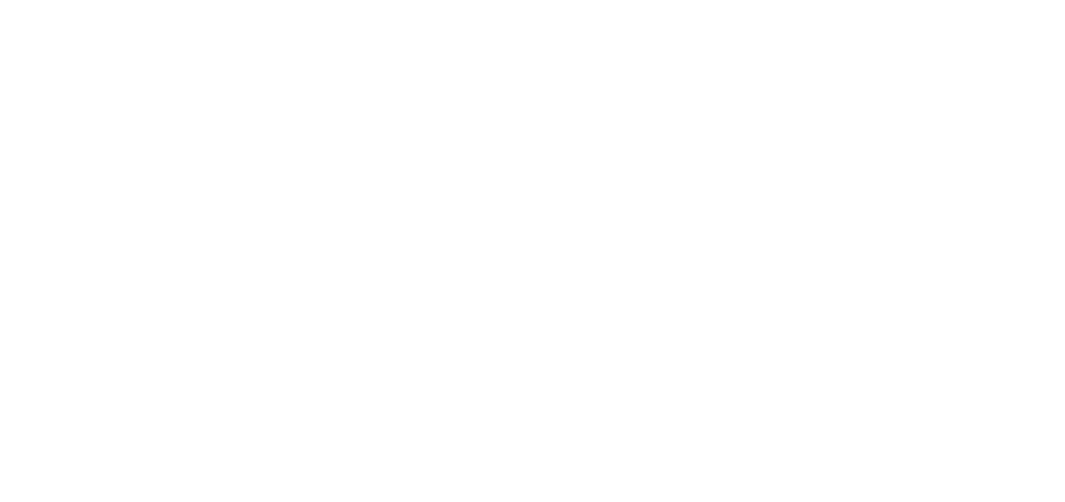
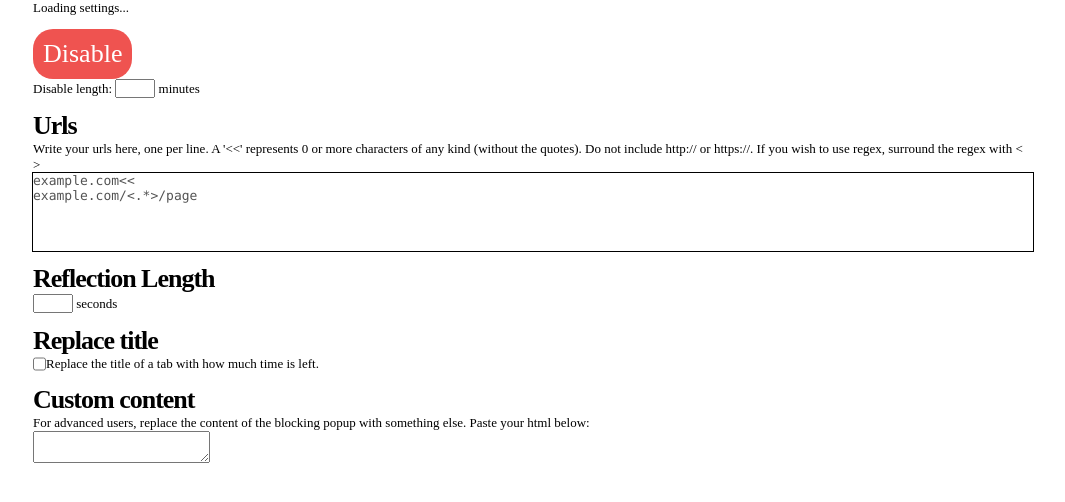
Before and after one commit to suopuwu/one-moment, a browser extension: page settings.html in a window 1280 px wide. Shown: the whole page, without its empty margins (107-1172 px from the left). Drawn offline with Linux system fonts and the light colour scheme.

Commit message:
settings page, not yet functional

```diff
--- /dev/null
+++ b/css/settings.sass
@@ -0,0 +1,53 @@
+*
+    margin: 0
+    padding: 0
+    box-sizing: border-box
+
+html
+    width: 100%
+body
+    margin: auto
+    width: 1000px
+    font-size: 13px
+    display: flex
+    flex-flow: column
+
+h1
+    font-size: 2em
+    letter-spacing: -1px
+
+input[type=number]
+    width: 3em
+    &::-webkit-inner-spin-button
+        display: none
+
+.setting-group
+    margin-bottom: 1em
+    display: flex
+    flex-flow: column
+    align-items: flex-start
+    &:last-of-type
+        margin-bottom: 0
+
+#urls
+    width: 100%
+    min-height: 6em
+    display: block
+    outline: 1px black solid
+    font-family: 'Consolas', monospace
+    &:empty:before
+        cursor: text
+        color: #000000ad
+        white-space: pre
+        content: "example.com<< \A example.com/<.*>/page"
+
+#disable
+    font-size: 2em
+    cursor: pointer
+    padding: 10px
+    border-radius: 20px
+    background-color: #EF5350
+    color: white
+
+#replaceTitleContainer
+    display: flex
--- a/js/main.js
+++ b/js/cover.js
@@ -1,19 +1,22 @@
 console.log(window.location)
 const settings = Object.freeze({
-    timers: 'timers',
-    disableLength: 'disableLength',
-    duration: 'duration',
-    urls: 'urls',
-    waitPage: 'waitPage',
+    disableLength: ['disableLength', 60 * 60 * 1000],
+    urls: ['urls', []],
+    duration: ['reflectionLength', 5000],
+    replaceTitle: ['replaceTitle', true],
+    customContent: ['customContent', ''],
+    timestamps: ['timers', []],
 })
 
 function setSetting(setting, val) {
     let temp = {}
-    temp[setting] = val
+    temp[setting[0]] = val
     return chrome.storage.sync.set(temp)
 }
 function getSetting(setting) {
-    return chrome.storage.sync.get([setting])
+    let temp = {}
+    temp[setting[0]] = setting[1]
+    return chrome.storage.sync.get(temp)
 }
 
 function createCover() {
@@ -36,7 +39,7 @@ function hideCover(cover) {
 
 ;(async () => {
     const cover = createCover()
-    showCover(cover)
+    // showCover(cover)
     setTimeout(() => {
         hideCover(cover)
     }, 5000)
--- /dev/null
+++ b/js/settings.js
@@ -0,0 +1,3 @@
+document.addEventListener('DOMContentLoaded', () => {
+    console.log('ready')
+})
--- a/settings.html
+++ b/settings.html
@@ -1,8 +1,44 @@
 <!DOCTYPE html>
 <html>
     <head>
-        <title>test</title>
+        <title>Settings</title>
         <meta charset="utf-8" />
+        <link rel="stylesheet" href="css/settings.css" />
+        <script src="js/settings.js"></script>
     </head>
-    <body></body>
+    <body>
+        <span class="setting-group" id="loadingIndicator">Loading settings...</span>
+        <span class="setting-group">
+            <span id="disable">Disable</span>
+            <p>
+                Disable length:
+                <input type="number" name="disableLength" id="disableLength" min="1" />
+                minutes
+            </p>
+        </span>
+        <span class="setting-group">
+            <h1>Urls</h1>
+            <p>
+                Write your urls here, one per line. A '<<' represents 0 or more characters of any kind (without the quotes). Do not include http:// or https://.
+                If you wish to use regex, surround the regex with < >
+            </p>
+            <span id="urls" contenteditable="true" oninput=""></span>
+        </span>
+        <span class="setting-group">
+            <h1>Reflection Length</h1>
+            <p>
+                <input type="number" name="reflectionLength" id="reflectionLength" min="1" />
+                seconds
+            </p>
+        </span>
+        <span class="setting-group">
+            <h1>Replace title</h1>
+            <span id="replaceTitleContainer"><input type="checkbox" id="replaceTitle" /> Replace the title of a tab with how much time is left.</span>
+        </span>
+        <span class="setting-group">
+            <h1>Custom content</h1>
+            <p>For advanced users, replace the content of the blocking popup with something else. Paste your html below:</p>
+            <textarea name="customContent" id="customContent"></textarea>
+        </span>
+    </body>
 </html>
```
Also changed, not shown: css/settings.css (added), manifest.json, 1 other file.
